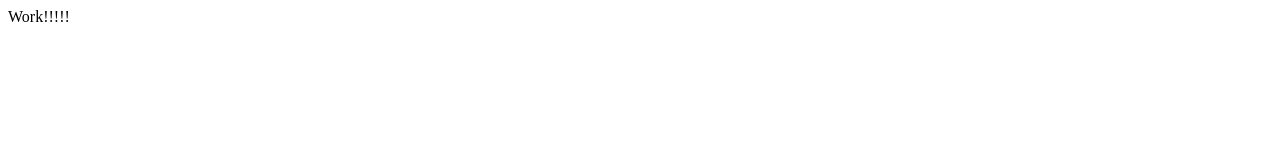
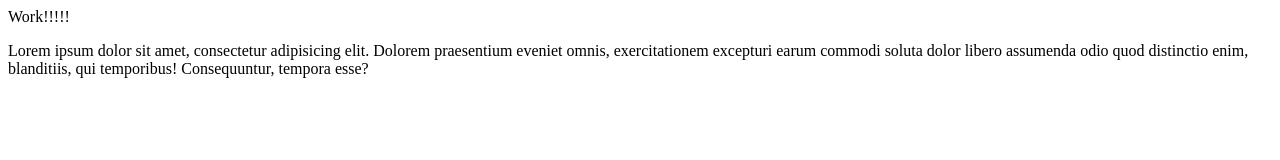
Before and after one commit to JenVasquez/test, a plain HTML site: page index.html in a window 1280 px wide. Drawn offline with Linux system fonts and the light colour scheme.

Commit message:
add parrafo

```diff
--- a/index.html
+++ b/index.html
@@ -7,5 +7,6 @@
 </head>
 <body>
     <p>Work!!!!!</p>
+    <p>Lorem ipsum dolor sit amet, consectetur adipisicing elit. Dolorem praesentium eveniet omnis, exercitationem excepturi earum commodi soluta dolor libero assumenda odio quod distinctio enim, blanditiis, qui temporibus! Consequuntur, tempora esse?</p>
 </body>
 </html>
```
